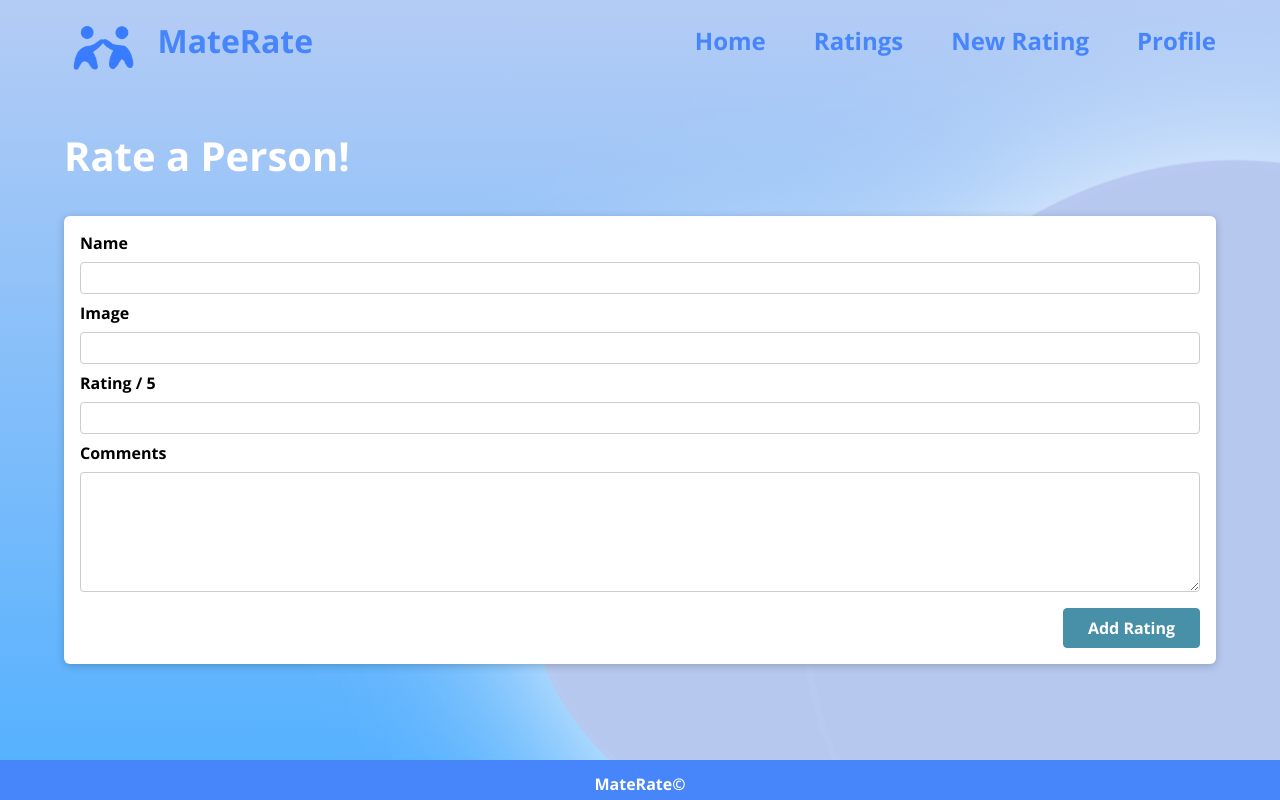
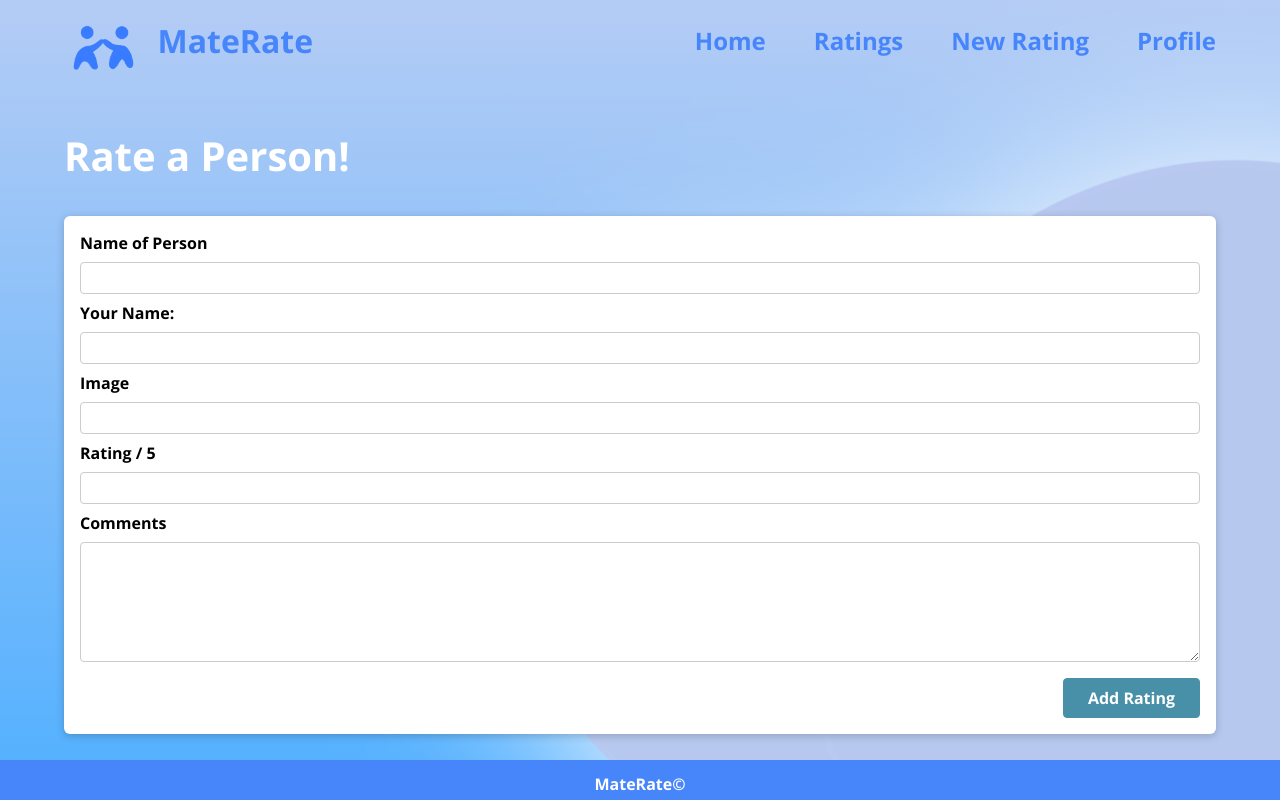
Before and after one commit to EvanDyce/stormhacks-2023, a React (Create React App) app in the folder stormhacks-react/: page /archive in a window 1280 px wide. Built offline with nearby package versions, Linux system fonts and the light colour scheme.

Commit message:
Added your name section

```diff
--- a/stormhacks-react/src/components/ratings/NewRatingForm.js
+++ b/stormhacks-react/src/components/ratings/NewRatingForm.js
@@ -8,6 +8,7 @@ function NewRatingForm(props) {
     const imageInputRef = useRef();
     const ratingInputRef = useRef();
     const commentsInputRef = useRef();
+    const yournameInputRef = useRef();
 
     function submitHandler(event) {
         event.preventDefault();
@@ -16,12 +17,14 @@ function NewRatingForm(props) {
         const enteredImage = imageInputRef.current.value;
         const enteredRating = ratingInputRef.current.value;
         const enteredComments = commentsInputRef.current.value;
+        const enteredYName = yournameInputRef.current.value
 
         const ratingData = {
             name: enteredTitle,
             image: enteredImage,
             rating: enteredRating,
             comment: enteredComments,
+            yourname: enteredYName,
             date: 'May 21, 2023'
         }
 
@@ -31,8 +34,12 @@ function NewRatingForm(props) {
     return <Card>
         <form className={classes.form} onSubmit={submitHandler}>
             <div className={classes.control}>
-                <label htmlFor='title'>Name</label>
+                <label htmlFor='title'>Name of Person</label>
                 <input type='text' required id='name' ref={nameInputRef}/>
+            </div>
+            <div className={classes.control}>
+                <label htmlFor='title'>Your Name:</label>
+                <input type='text' required id='yourname' ref={yournameInputRef}/>
             </div>
             <div className={classes.control}>
                 <label htmlFor='title'>Image</label>
--- a/stormhacks-react/src/components/ratings/RatingItem.js
+++ b/stormhacks-react/src/components/ratings/RatingItem.js
@@ -33,6 +33,11 @@ function RatingItem(props) {
                         </tr>
                         <tr>
                             <td>
+                                <text>{"Rated By: " + props.yourname}</text>
+                            </td>
+                        </tr>
+                        <tr>
+                            <td>
                                 <text>{"Comments: " + props.comment}</text>
                             </td>
                             <td className={classes.actions}>
--- a/stormhacks-react/src/components/ratings/RatingList.js
+++ b/stormhacks-react/src/components/ratings/RatingList.js
@@ -9,6 +9,7 @@ function RatingList(props) {
                 id={meetup.id}
                 rating ={meetup.rating}
                 image={meetup.image}
+                yourname={meetup.yourname}
                 // username={meetup.username}
                 name={meetup.name}
                 comment={meetup.comment}
```
